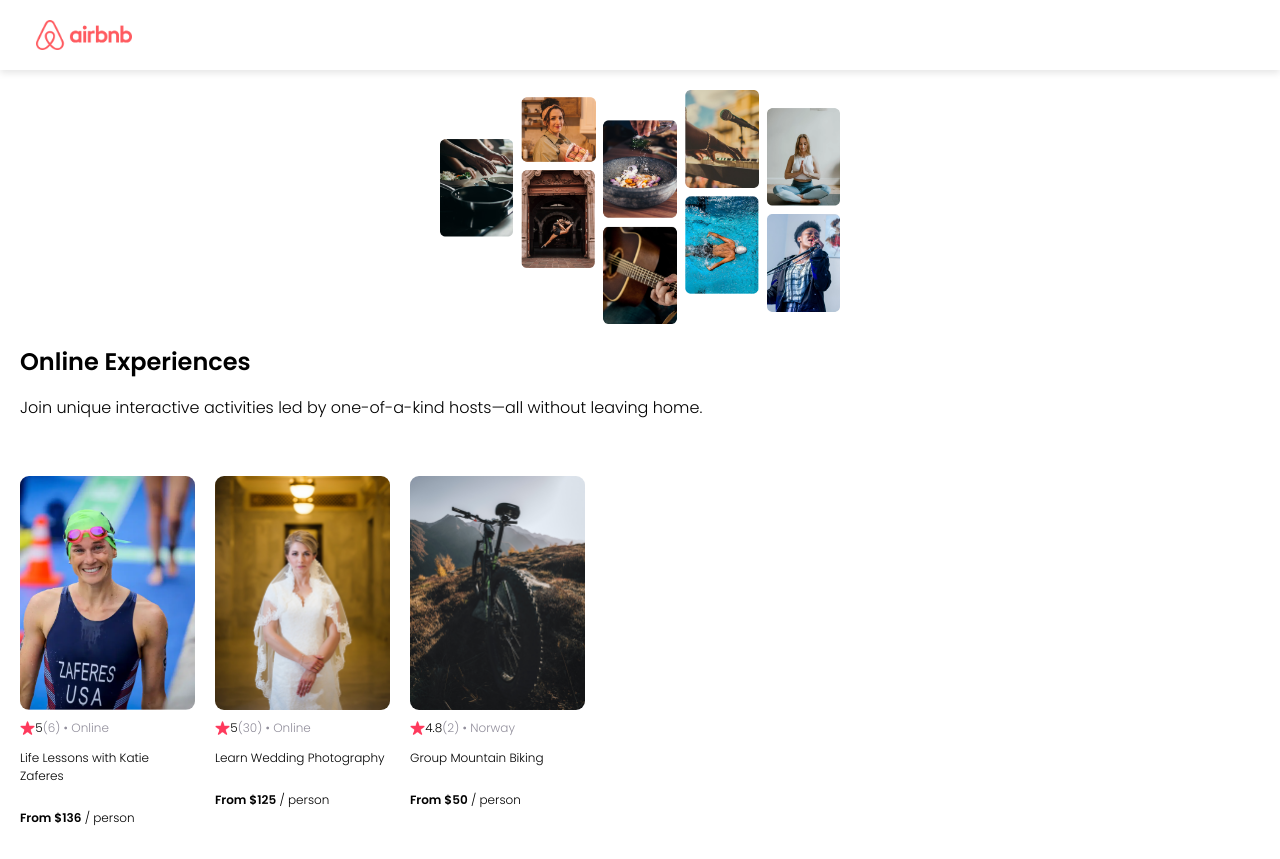
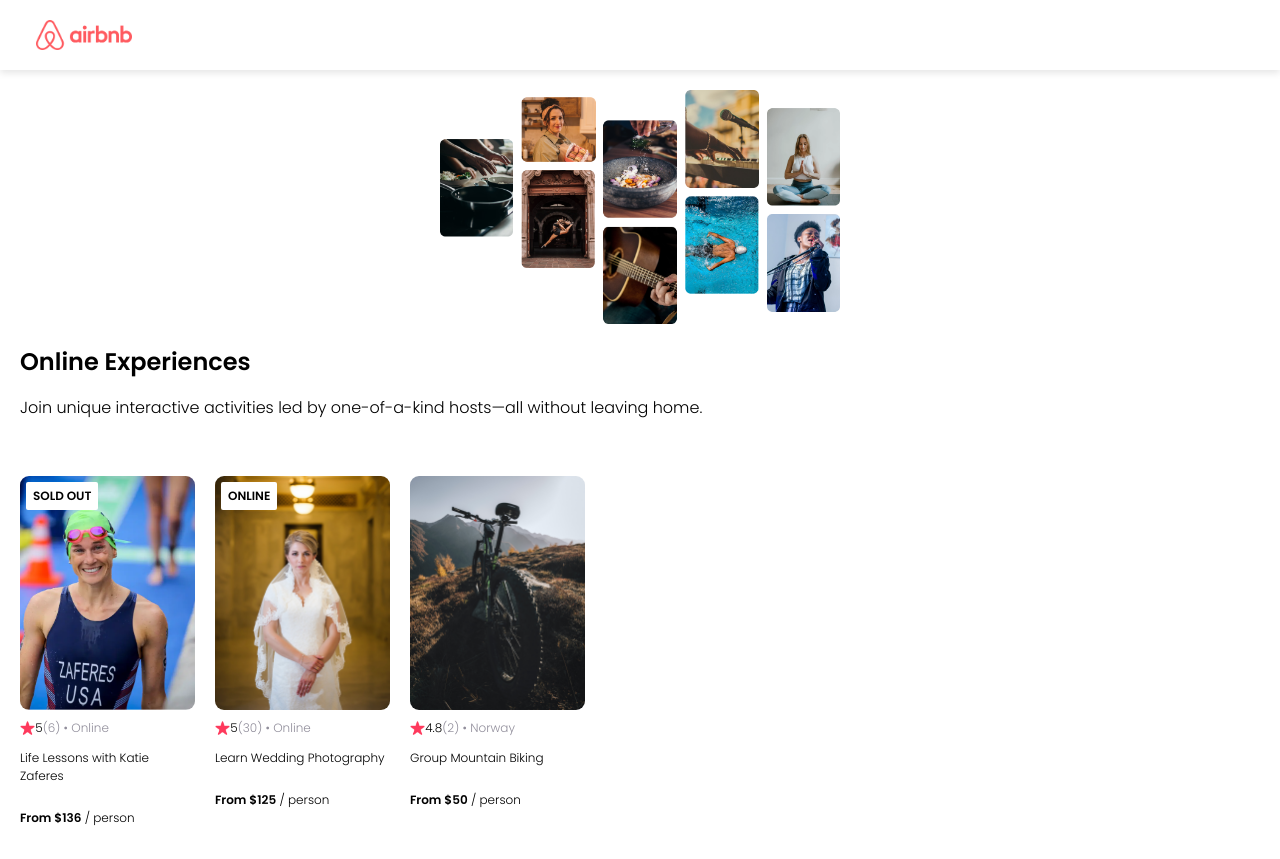
Before and after one commit to BenjaminMcMahan/airbnb-scrimba, a React (Create React App) app: page / in a window 1280 px wide. Built offline with nearby package versions, Linux system fonts and the light colour scheme.

Commit message:
Project - Badge Text

```diff
--- a/src/App.js
+++ b/src/App.js
@@ -17,6 +17,8 @@
                         country={data.location}
                         title={data.title}
                         price={data.price}
+                        openSpots={data.openSpots}
+                        location={data.location}
                     />
                 )}
             </section>
--- a/src/components/Card.js
+++ b/src/components/Card.js
@@ -1,7 +1,17 @@
+const Card = ({stars, starsCount, country, title, price, img, openSpots, location}) => {
+    let badgeText;
+    if (openSpots === 0) {
+        badgeText = "SOLD OUT";
+    } else if (location === 'Online') {
+        badgeText = 'ONLINE';
+    }
 
-const Card = ({stars, starsCount, country, title, price, img}) => {
     return (
         <div className="card">
+            {badgeText &&
+                <div className="card--badge">
+                    {badgeText}
+                </div>}
             <img src={img} alt={title} className="card--image"/>
             <div className="card--stats">
                 <img src="images/star.png" alt="star" className="card--star"/>
@@ -12,7 +22,7 @@
             <p>{title}</p>
             <p><span className="bold">From ${price}</span> / person</p>
         </div>
-    )
+    );
 };
 
 export default Card;
--- a/src/style.css
+++ b/src/style.css
@@ -61,6 +61,7 @@
     flex: 0 0 auto;
     display: flex;
     flex-direction: column;
+    position: relative;
 }
 
 .card--image {
@@ -86,3 +87,13 @@
 .card--price {
     margin-top: auto;
 }
+
+.card--badge {
+    position: absolute;
+    top: 6px;
+    left: 6px;
+    background-color: white;
+    padding: 5px 7px;
+    border-radius: 2px;
+    font-weight: bold;
+}
```
